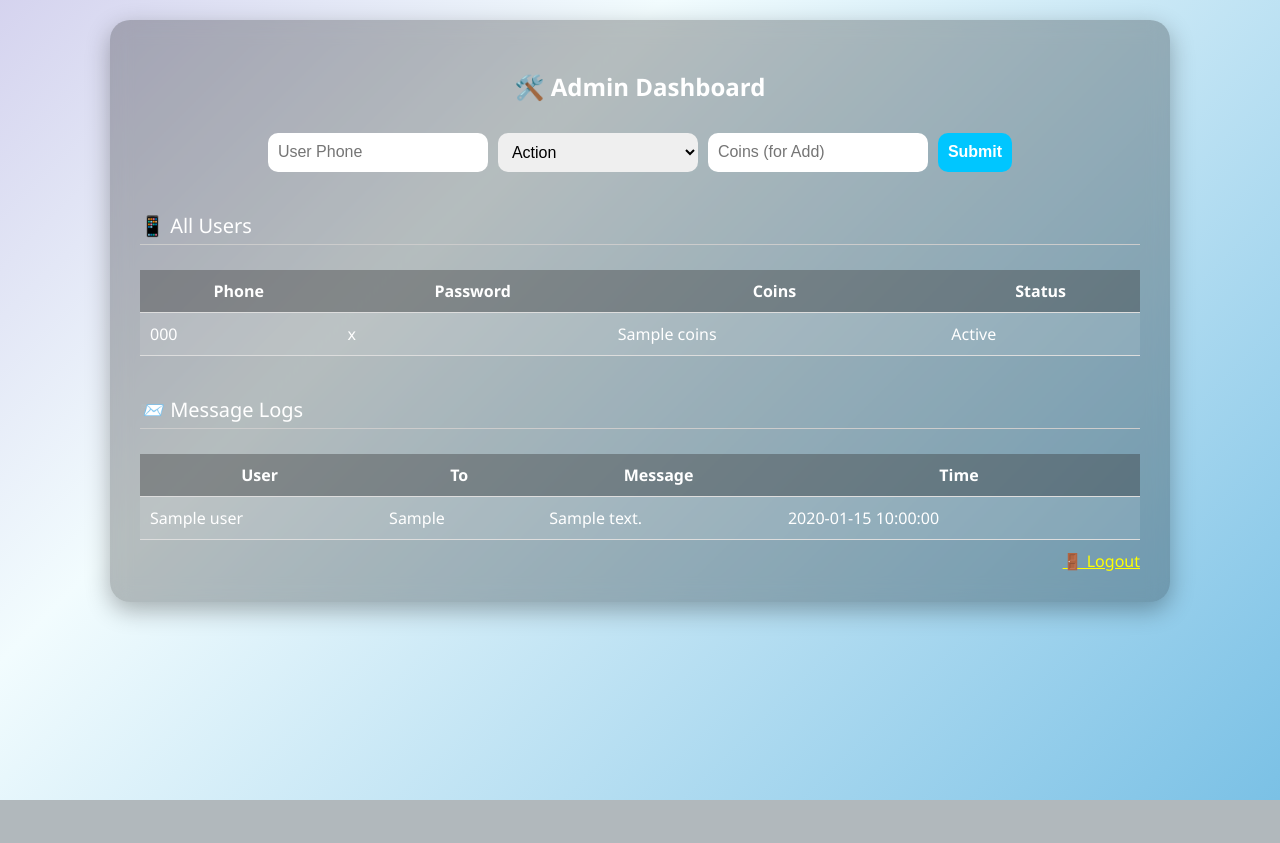
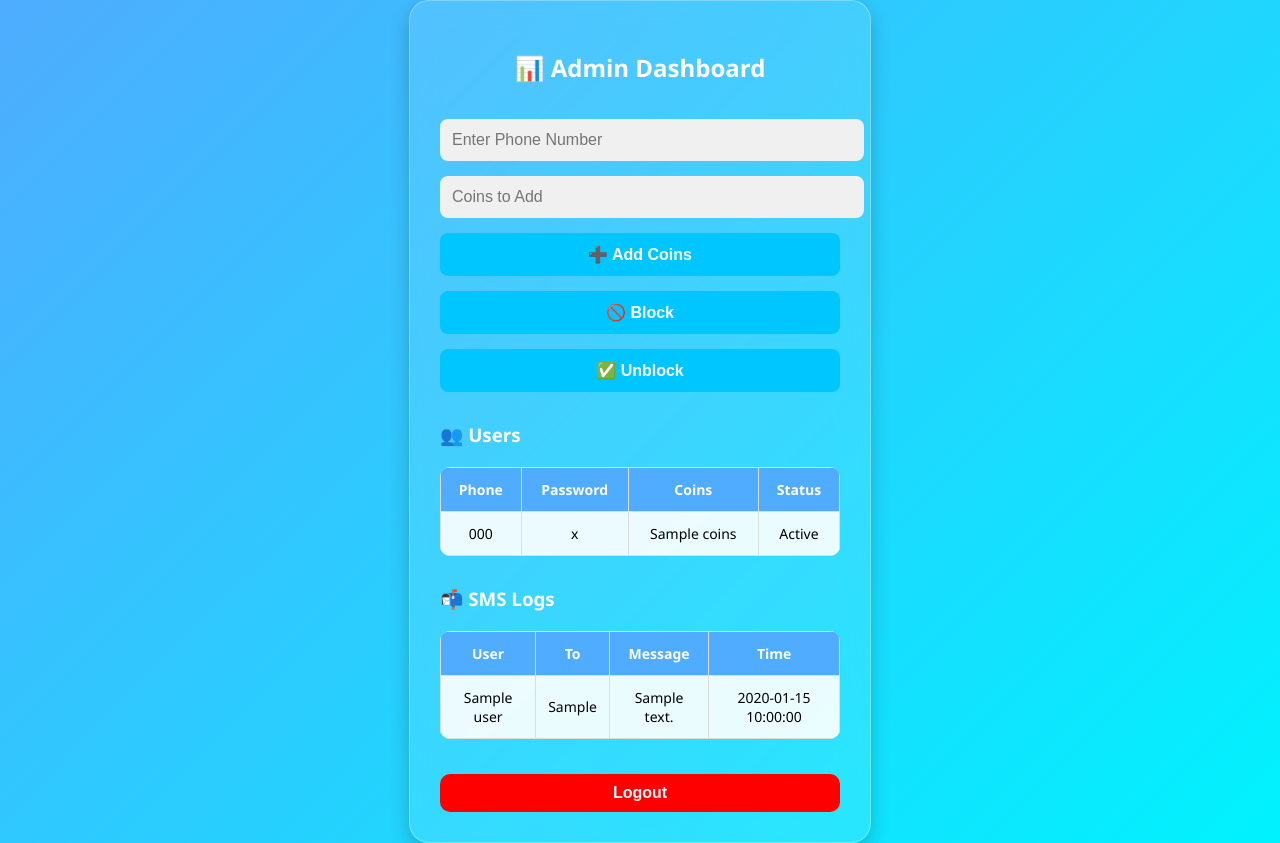
Before and after one commit to abdullahasad491326/SMS_Web_App, a Flask app: template app/templates/admin_panel.html in a window 1280 px wide. Before the commit the page ends 800 px from the top, so only its background shows below. Run offline with Flask 3, Linux system fonts and the light colour scheme; the template is opened without the code that fills it: most values are stand-ins (such as "Sample title", 1, 10 or a date in 2020).

Commit message:
Update admin_panel.html

```diff
--- a/app/templates/admin_panel.html
+++ b/app/templates/admin_panel.html
@@ -1,128 +1,56 @@
 <!DOCTYPE html>
 <html lang="en">
 <head>
-  <meta charset="UTF-8">
-  <title>Admin Panel - SMS App</title>
+  <meta charset="UTF-8" />
+  <title>Admin Panel</title>
   <meta name="viewport" content="width=device-width, initial-scale=1.0">
+  <link rel="stylesheet" href="{{ url_for('static', filename='style.css') }}">
   <style>
-    body {
-      margin: 0;
-      font-family: 'Segoe UI', sans-serif;
-      background: linear-gradient(-45deg, #1c92d2, #f2fcfe, #8360c3, #2ebf91);
-      background-size: 400% 400%;
-      animation: gradient 12s ease infinite;
-      padding: 20px;
-      color: #fff;
+    table {
+      width: 100%;
+      margin-top: 20px;
+      background-color: rgba(255, 255, 255, 0.9);
+      border-collapse: collapse;
+      border-radius: 10px;
+      overflow: hidden;
+      font-size: 14px;
     }
 
-    @keyframes gradient {
-      0% { background-position: 0% 50%; }
-      50% { background-position: 100% 50%; }
-      100% { background-position: 0% 50%; }
+    table th, table td {
+      padding: 12px;
+      border: 1px solid #ddd;
+      text-align: center;
     }
 
-    .panel-container {
-      max-width: 1000px;
-      margin: auto;
-      background-color: rgba(0, 0, 0, 0.25);
-      border-radius: 20px;
-      padding: 30px;
-      box-shadow: 0 8px 25px rgba(0,0,0,0.3);
-      backdrop-filter: blur(10px);
+    table th {
+      background-color: #4facfe;
+      color: white;
+    }
+
+    .logout {
+      margin-top: 20px;
+      text-align: center;
+    }
+
+    .logout form button {
+      background-color: red;
+      padding: 10px 20px;
+      border-radius: 10px;
+    }
+
+    .form-inline input {
+      margin-top: 10px;
     }
 
     h2 {
+      color: white;
       text-align: center;
-      margin-bottom: 30px;
-    }
-
-    .form-group {
-      display: flex;
-      flex-wrap: wrap;
-      gap: 10px;
-      justify-content: center;
-      margin-bottom: 20px;
-    }
-
-    input, select, button {
-      padding: 10px;
-      border-radius: 10px;
-      border: none;
-      font-size: 16px;
-    }
-
-    input, select {
-      width: 200px;
-    }
-
-    button {
-      background-color: #00c6ff;
-      color: white;
-      cursor: pointer;
-      font-weight: bold;
-      transition: background 0.3s ease;
-    }
-
-    button:hover {
-      background-color: #0072ff;
-    }
-
-    table {
-      width: 100%;
-      margin-top: 25px;
-      border-collapse: collapse;
-      background-color: rgba(255, 255, 255, 0.1);
-    }
-
-    th, td {
-      padding: 10px;
-      border-bottom: 1px solid #ddd;
-      color: #fff;
-    }
-
-    th {
-      background-color: rgba(0,0,0,0.3);
-    }
-
-    .section-title {
-      margin-top: 40px;
-      font-size: 20px;
-      border-bottom: 1px solid #ccc;
-      padding-bottom: 5px;
-    }
-
-    .logout-link {
-      text-align: right;
-      margin-top: 10px;
-    }
-
-    .logout-link a {
-      color: yellow;
-      text-decoration: underline;
-    }
-
-    @media (max-width: 600px) {
-      table, thead, tbody, th, td, tr {
-        display: block;
-      }
-
-      td {
-        border: none;
-        padding: 10px 0;
-      }
-
-      td::before {
-        content: attr(data-label);
-        font-weight: bold;
-        display: block;
-        color: #ccc;
-      }
     }
   </style>
 </head>
 <body>
-  <div class="panel-container">
-    <h2>🛠️ Admin Dashboard</h2>
+  <div class="card-container">
+    <h2>📊 Admin Dashboard</h2>
 
     {% with messages = get_flashed_messages() %}
       {% if messages %}
@@ -131,65 +59,53 @@
     {% endwith %}
 
     <form method="POST">
-      <div class="form-group">
-        <input type="text" name="phone" placeholder="User Phone" required>
-        <select name="action" required>
-          <option value="" disabled selected>Action</option>
-          <option value="add">Add Coins</option>
-          <option value="block">Block User</option>
-          <option value="unblock">Unblock User</option>
-        </select>
-        <input type="number" name="coins" placeholder="Coins (for Add)">
-        <button type="submit">Submit</button>
-      </div>
+      <input type="text" name="phone" placeholder="Enter Phone Number" required>
+      <input type="number" name="coins" placeholder="Coins to Add">
+      <button type="submit" name="action" value="add">➕ Add Coins</button>
+      <button type="submit" name="action" value="block">🚫 Block</button>
+      <button type="submit" name="action" value="unblock">✅ Unblock</button>
     </form>
 
-    <div class="section-title">📱 All Users</div>
+    <h3 style="margin-top: 30px; color:white;">👥 Users</h3>
     <table>
-      <thead>
       <tr>
         <th>Phone</th>
         <th>Password</th>
         <th>Coins</th>
         <th>Status</th>
       </tr>
-      </thead>
-      <tbody>
       {% for phone, data in users.items() %}
         <tr>
           <td>{{ phone }}</td>
           <td>{{ data.password }}</td>
           <td>{{ data.coins }}</td>
-          <td>{% if phone in blocked %}Blocked{% else %}Active{% endif %}</td>
+          <td>{{ 'Blocked' if phone in blocked else 'Active' }}</td>
         </tr>
       {% endfor %}
-      </tbody>
     </table>
 
-    <div class="section-title">📨 Message Logs</div>
+    <h3 style="margin-top: 30px; color:white;">📬 SMS Logs</h3>
     <table>
-      <thead>
       <tr>
         <th>User</th>
         <th>To</th>
         <th>Message</th>
         <th>Time</th>
       </tr>
-      </thead>
-      <tbody>
       {% for log in logs %}
         <tr>
           <td>{{ log.user }}</td>
           <td>{{ log.to }}</td>
           <td>{{ log.message }}</td>
-          <td>{{ log.time.strftime('%Y-%m-%d %H:%M:%S') }}</td>
+          <td>{{ log.time }}</td>
         </tr>
       {% endfor %}
-      </tbody>
     </table>
 
-    <div class="logout-link">
-      <a href="/logout">🚪 Logout</a>
+    <div class="logout">
+      <form action="/logout" method="GET">
+        <button>Logout</button>
+      </form>
     </div>
   </div>
 </body>
```
Lines whose indentation alone changed are shown as unchanged.
